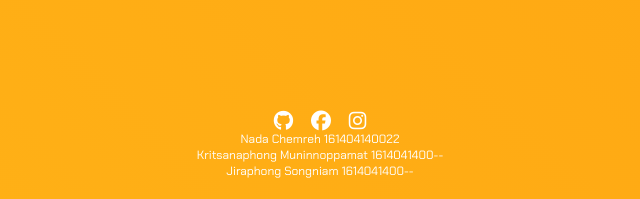
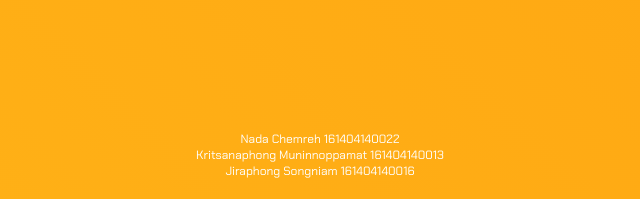
Before and after one commit to nadachr/thai_sentiment_analysis, a Flask app: template templates/result.html in a window 1280 px wide. Shown: the part 601-800 px from the top of the page, without its empty margins (320-960 px from the left). Run offline with Flask 2, Linux system fonts and the light colour scheme; the template is opened without the code that fills it, so the values that code supplies are empty; some libraries are stand-ins or nearby versions.

```diff
--- a/app.py
+++ b/app.py
@@ -1,9 +1,6 @@
 from flask import Flask, render_template, request, redirect, url_for
 import pickle
-from nltk import NaiveBayesClassifier as nbc
 from pythainlp.tokenize import word_tokenize
-import codecs
-from itertools import chain
 import pymysql
 
 app = Flask(__name__)
--- a/templates/index.html
+++ b/templates/index.html
@@ -45,11 +45,6 @@
         </div>
 
         <div class='footer'>
-            <!-- <div class="contact">
-             <a target="_blank" href="https://github.com/nadachr"><i class="fab fa-github fa-lg contact-icon"></i></a>
-             <a target="_blank" href="https://www.facebook.com/nada.the.unknown/"><i class="fab fa-facebook fa-lg contact-icon"></i></a>
-             <a target="_blank" href="https://www.instagram.com/nada_with_an_a/"><i class="fab fa-instagram fa-lg contact-icon"></i></a>
-            </div> -->
             <p class='footer-description'>Nada Chemreh 161404140022</p>
             <p class='footer-description'>Kritsanaphong Muninnoppamat 161404140013</p>
             <p class='footer-description'>Jiraphong Songniam 161404140016</p>
--- a/templates/result.html
+++ b/templates/result.html
@@ -41,14 +41,9 @@
 		</div>
 
        <div class='footer'>
-           <div class="contact">
-			<a target="_blank" href="https://github.com/nadachr"><i class="fab fa-github fa-lg contact-icon"></i></a>
-			<a target="_blank" href="https://www.facebook.com/nada.the.unknown/"><i class="fab fa-facebook fa-lg contact-icon"></i></a>
-			<a target="_blank" href="https://www.instagram.com/nada_with_an_a/"><i class="fab fa-instagram fa-lg contact-icon"></i></a>
-           </div>
 		   <p class='footer-description'>Nada Chemreh 161404140022</p>
-		   <p class='footer-description'>Kritsanaphong Muninnoppamat 1614041400--</p>
-		   <p class='footer-description'>Jiraphong Songniam 1614041400--</p>
+		   <p class='footer-description'>Kritsanaphong Muninnoppamat 161404140013</p>
+		   <p class='footer-description'>Jiraphong Songniam 161404140016</p>
        </div>
 
     </body>
```
